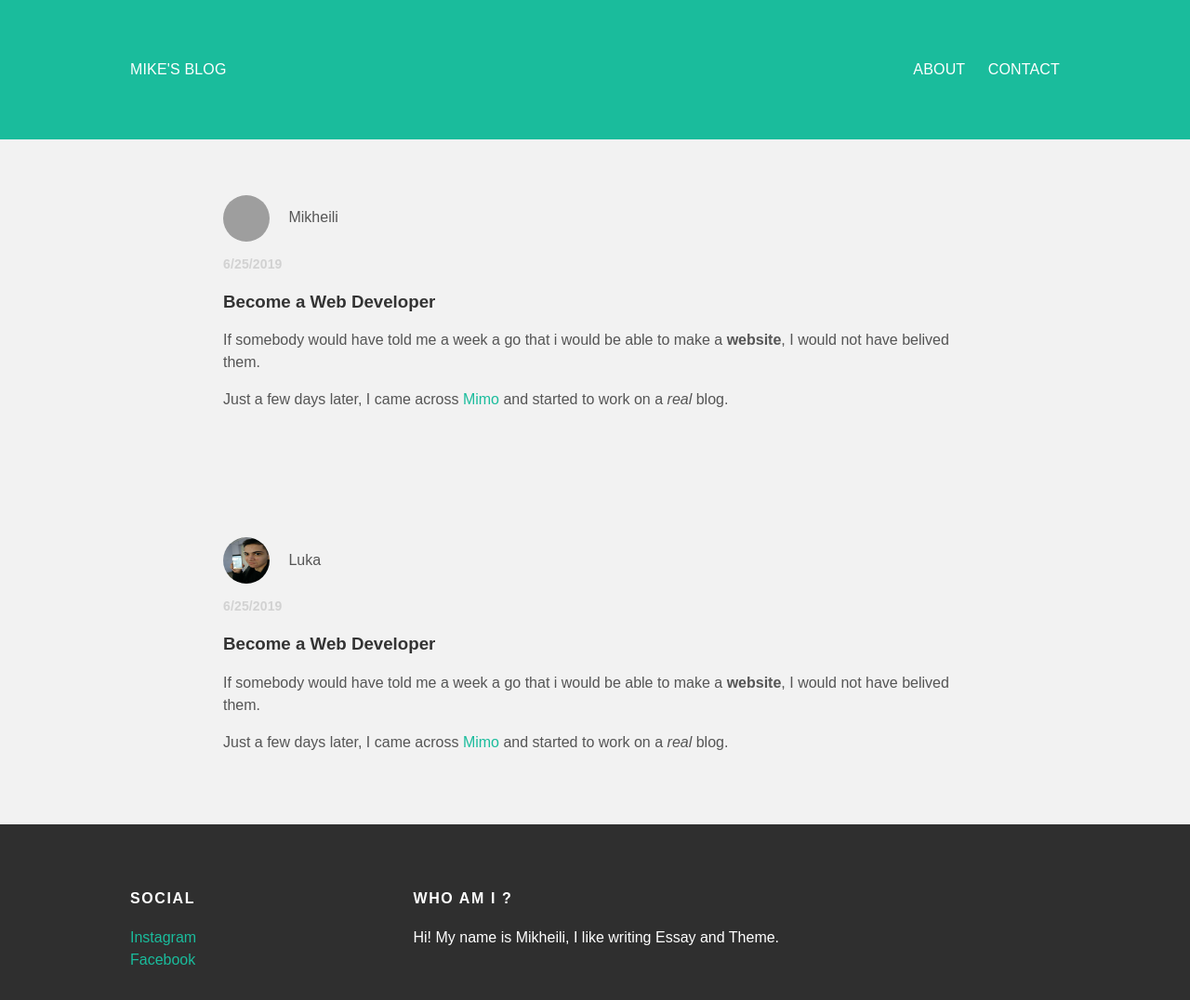
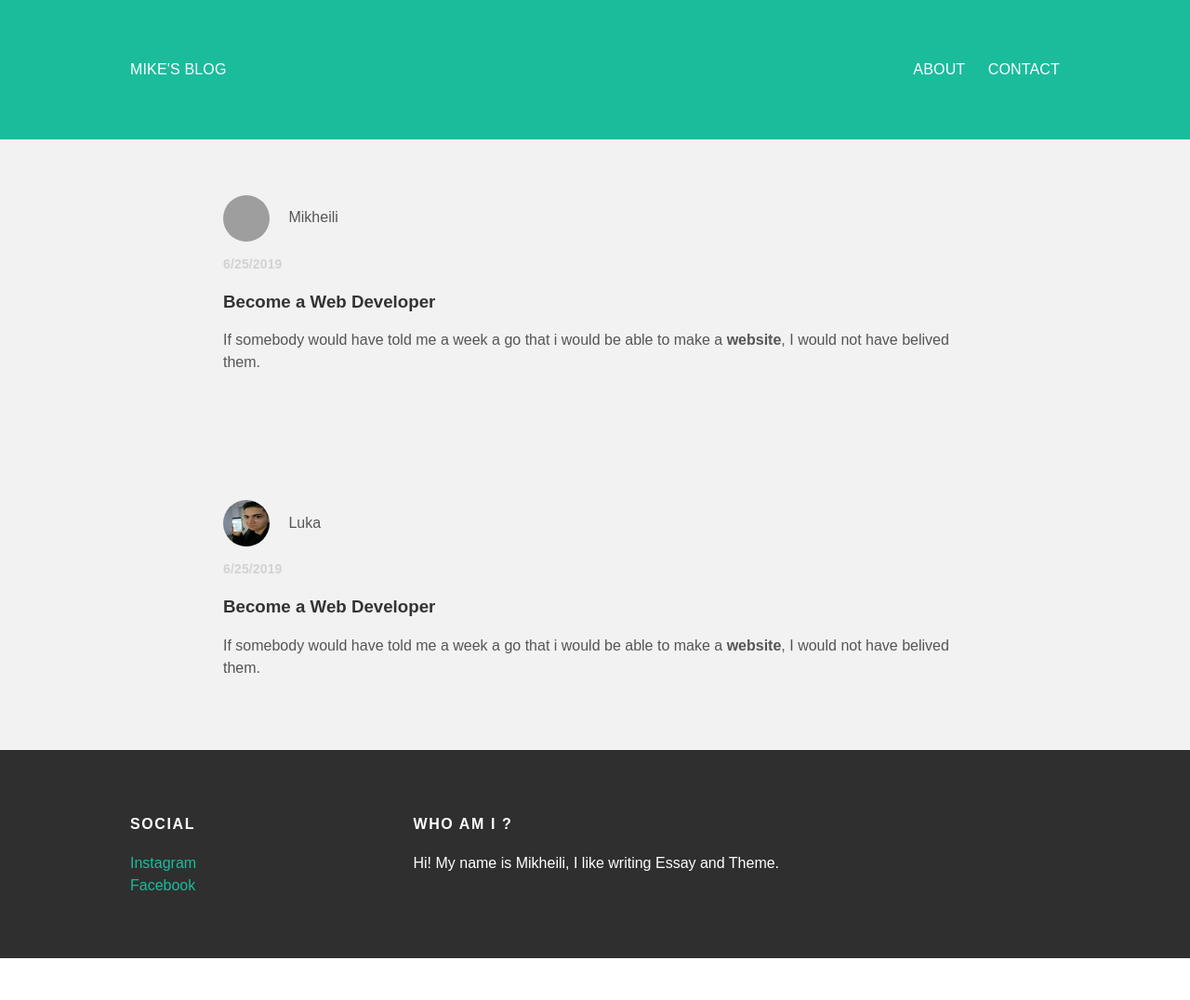
Before and after one commit to Mikekir29/MikeBlog, a plain HTML site: page index.html in a window 1280 px wide. Shown: the whole page at 93% size. After the commit the page ends 1031 px from the top, so only its background shows below. Drawn offline with Linux system fonts and the light colour scheme; grey boxes are pictures that could not be loaded; a web font is replaced by a local one.

Commit message:
Update index.html

```diff
--- a/index.html
+++ b/index.html
@@ -29,7 +29,6 @@
           <h3 class="post-title">Become a Web Developer</h3>
           <div class="post-content">
             <p> If somebody would have told me a week a go that i would be able to make a <strong>website</strong>, I would not have belived them.</p>
-            <p>Just a few days later, I came across <a href="https://getimo.com">Mimo</a> and started to work on a <em>real</em> blog.</p>
           </div>
       </div>
     </div>
@@ -44,7 +43,7 @@
           <h3 class="post-title">Become a Web Developer</h3>
           <div class="post-content">
             <p> If somebody would have told me a week a go that i would be able to make a <strong>website</strong>, I would not have belived them.</p>
-            <p>Just a few days later, I came across <a href="https://getimo.com">Mimo</a> and started to work on a <em>real</em> blog.</p>
+
           </div>
       </div>
     </div>
```
